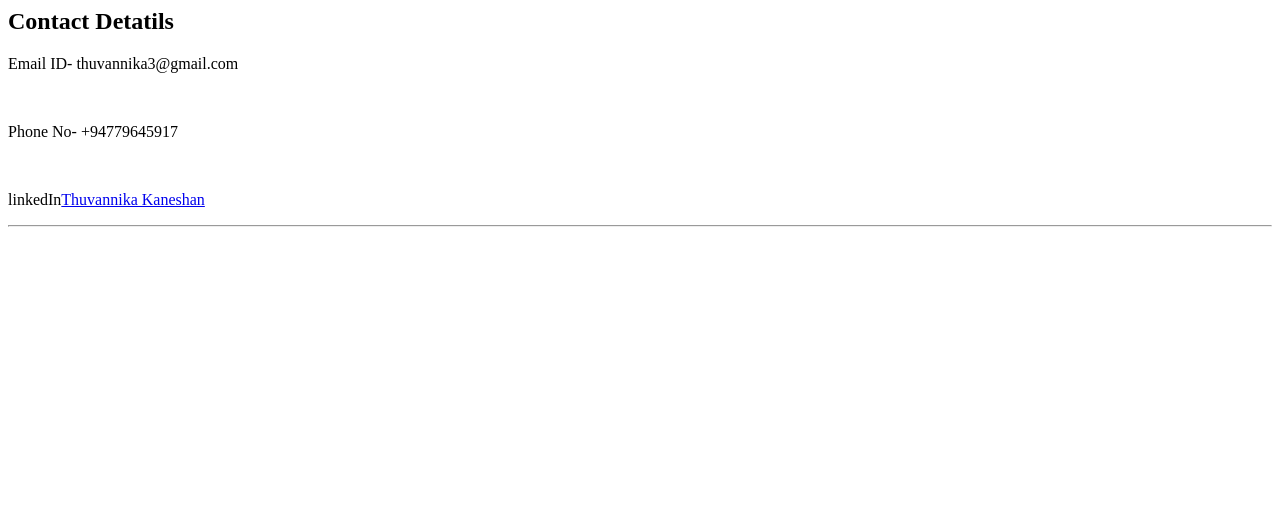
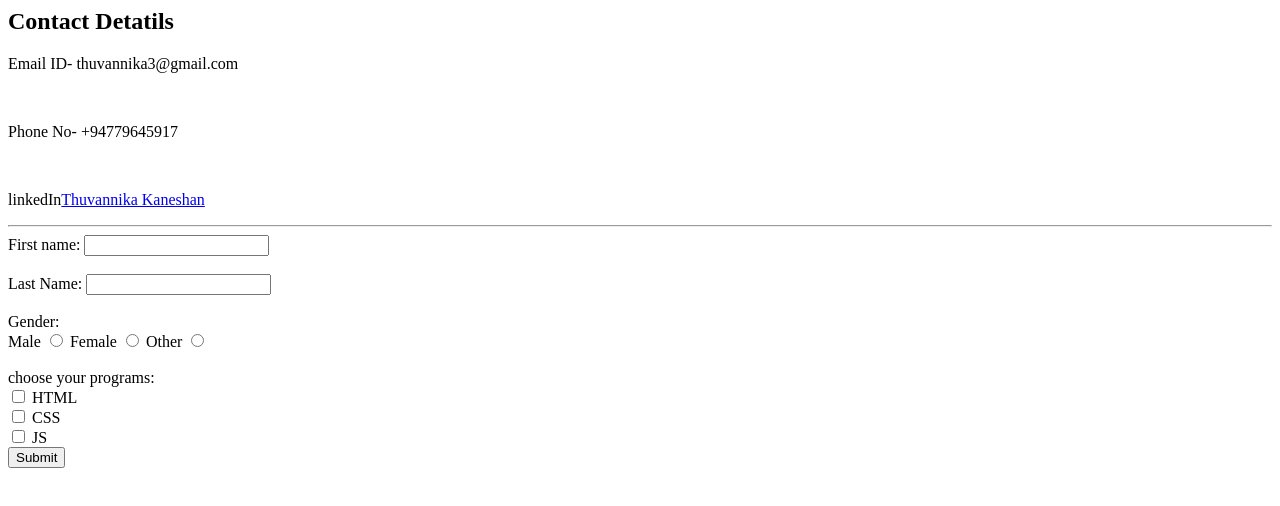
Before and after one commit to Thuvannika/CV-html, a plain HTML site: page contanct.html in a window 1280 px wide. Drawn offline with Linux system fonts and the light colour scheme.

Commit message:
Update contanct.html

```diff
--- a/contanct.html
+++ b/contanct.html
@@ -10,6 +10,26 @@
         <br/>
         <p>linkedIn<a href="https://www.linkedin.com/feed/" target="_blank">Thuvannika Kaneshan</a></p>
         <hr />
-
+        <form action="">
+            <label for="fname">First name:</label>
+            <input type="text"/><br/><br/>
+            <lable for="lname">Last Name:</lable>
+            <input type="text"/><br/><br/>
+            <lable for="gender">Gender:</lable><br/>
+            <lable for="gender">Male</lable>
+            <input type="radio"name="gender">
+            <lable for="gender">Female</lable>
+            <input type="radio"name="gender">
+            <lable for="gender">Other</lable>
+            <input type="radio"name="gender"><br/><br/>
+            <lable for="subjects">choose your programs:</lable><br/>
+            <input type="checkbox" name="subject1" id="subjects" /">
+            <lable for="subject">HTML</lable><br/>
+            <input type="checkbox"name="subject2" id="subjects" /">
+            <lable for="subject">CSS</lable><br/>
+            <input type="checkbox"name="subject3" id="subjects" /">
+            <lable for="subject">JS</lable><br/>
+            <input type="submit" value="Submit"/>
+        </form>
     </body>
 </html>
```
